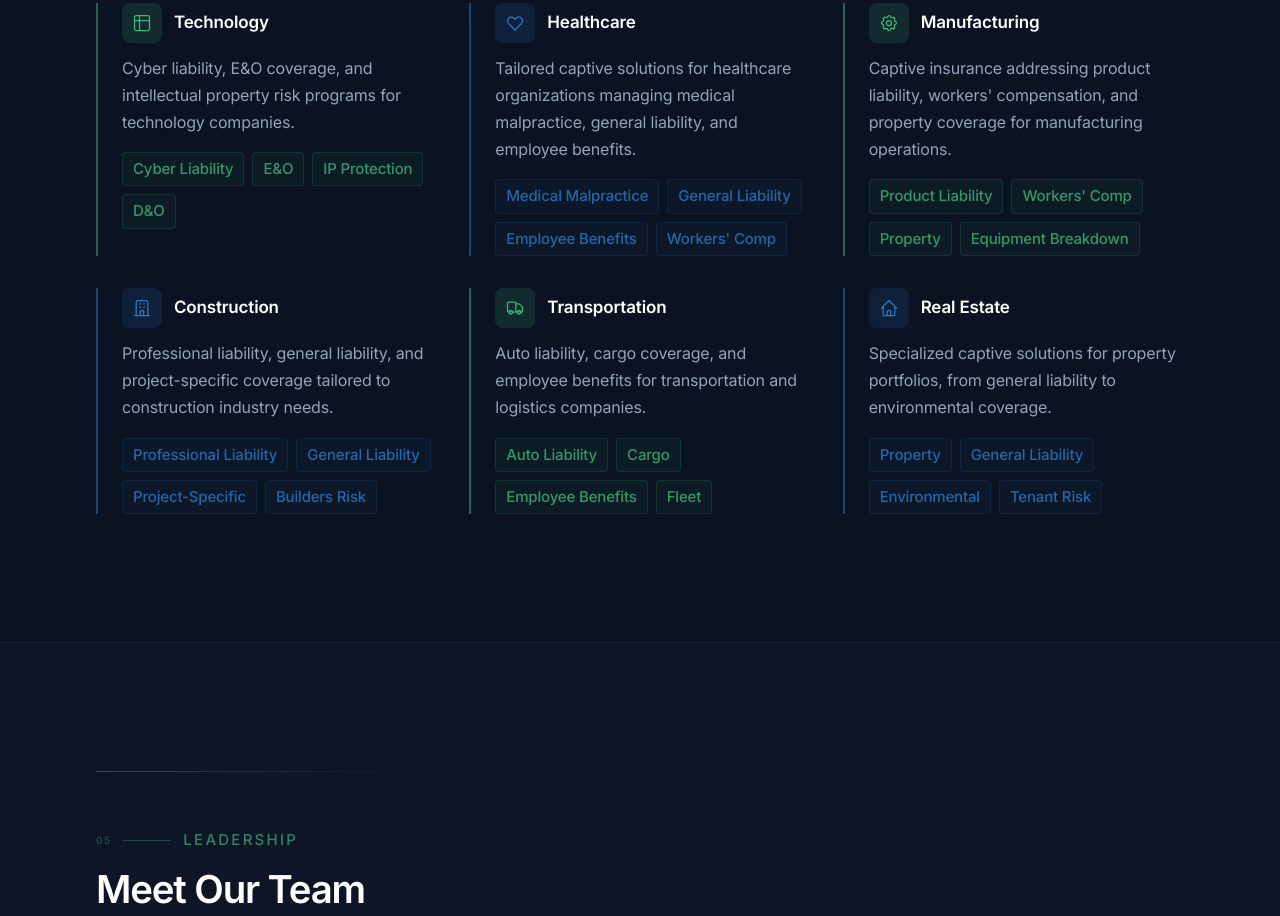
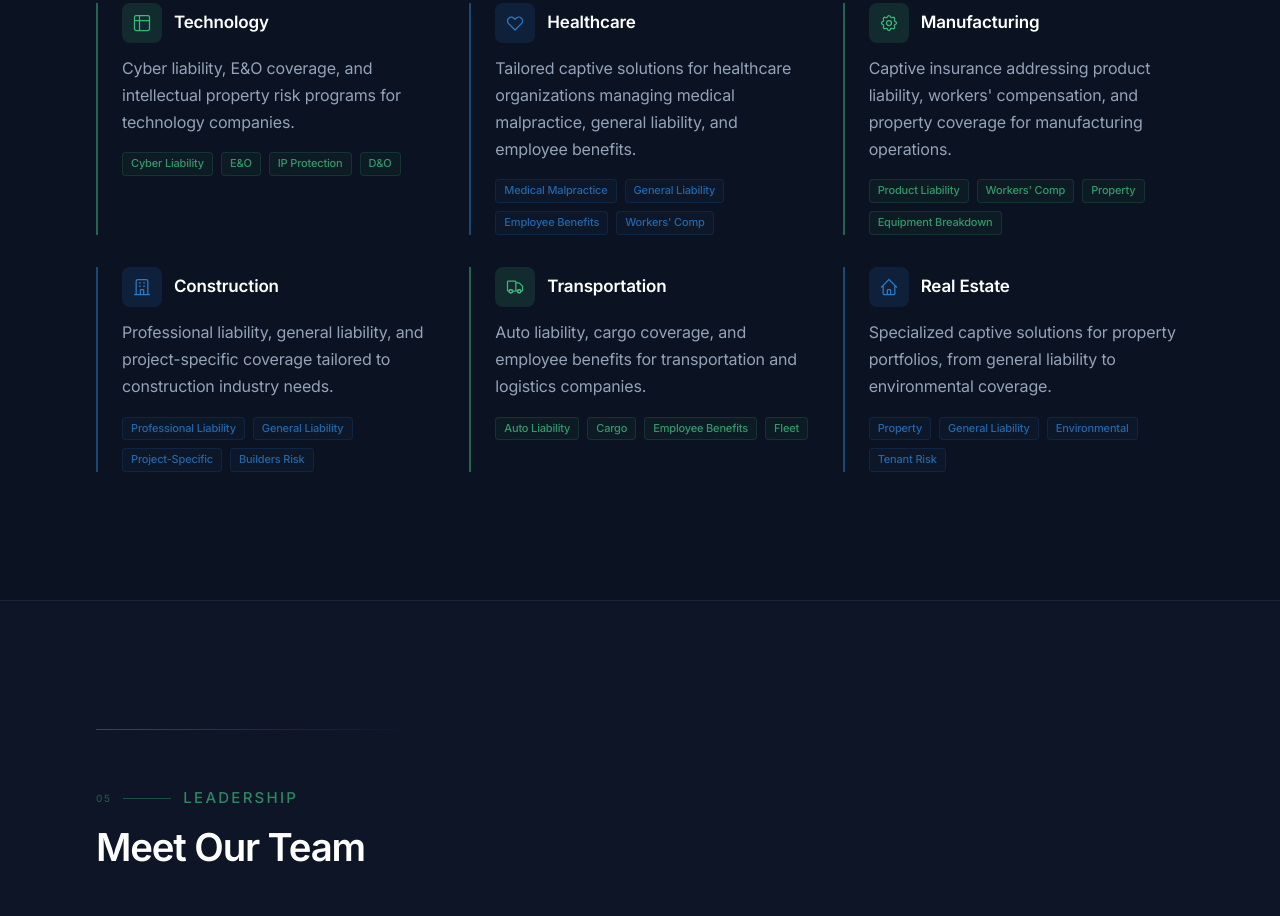
Before and after one commit to alexanderjoo-max/aurora, a website built with Vite: page index2.html in a window 1280 px wide. Shown: the part 5256-6172 px from the top of the page. Built offline with nearby package versions, Linux system fonts and the light colour scheme.

Commit message:
Shrink industry coverage chips to half size
Co-Authored-By: Claude Sonnet 4.6 <noreply@anthropic.com>

```diff
--- a/index2.html
+++ b/index2.html
@@ -455,10 +455,10 @@
           </div>
           <p class="text-aurora-muted text-[16px] leading-[1.7] mb-4">Cyber liability, E&amp;O coverage, and intellectual property risk programs for technology companies.</p>
           <div class="flex flex-wrap gap-2">
-            <span class="px-2.5 py-1 rounded text-[15px] font-medium text-aurora-green/80 border border-aurora-green/15 bg-aurora-green/[0.05]">Cyber Liability</span>
-            <span class="px-2.5 py-1 rounded text-[15px] font-medium text-aurora-green/80 border border-aurora-green/15 bg-aurora-green/[0.05]">E&amp;O</span>
-            <span class="px-2.5 py-1 rounded text-[15px] font-medium text-aurora-green/80 border border-aurora-green/15 bg-aurora-green/[0.05]">IP Protection</span>
-            <span class="px-2.5 py-1 rounded text-[15px] font-medium text-aurora-green/80 border border-aurora-green/15 bg-aurora-green/[0.05]">D&amp;O</span>
+            <span class="px-2 py-0.5 rounded text-[11px] font-medium text-aurora-green/80 border border-aurora-green/15 bg-aurora-green/[0.05]">Cyber Liability</span>
+            <span class="px-2 py-0.5 rounded text-[11px] font-medium text-aurora-green/80 border border-aurora-green/15 bg-aurora-green/[0.05]">E&amp;O</span>
+            <span class="px-2 py-0.5 rounded text-[11px] font-medium text-aurora-green/80 border border-aurora-green/15 bg-aurora-green/[0.05]">IP Protection</span>
+            <span class="px-2 py-0.5 rounded text-[11px] font-medium text-aurora-green/80 border border-aurora-green/15 bg-aurora-green/[0.05]">D&amp;O</span>
           </div>
         </div>
 
@@ -472,10 +472,10 @@
           </div>
           <p class="text-aurora-muted text-[16px] leading-[1.7] mb-4">Tailored captive solutions for healthcare organizations managing medical malpractice, general liability, and employee benefits.</p>
           <div class="flex flex-wrap gap-2">
-            <span class="px-2.5 py-1 rounded text-[15px] font-medium text-aurora-blue/80 border border-aurora-blue/15 bg-aurora-blue/[0.05]">Medical Malpractice</span>
-            <span class="px-2.5 py-1 rounded text-[15px] font-medium text-aurora-blue/80 border border-aurora-blue/15 bg-aurora-blue/[0.05]">General Liability</span>
-            <span class="px-2.5 py-1 rounded text-[15px] font-medium text-aurora-blue/80 border border-aurora-blue/15 bg-aurora-blue/[0.05]">Employee Benefits</span>
-            <span class="px-2.5 py-1 rounded text-[15px] font-medium text-aurora-blue/80 border border-aurora-blue/15 bg-aurora-blue/[0.05]">Workers' Comp</span>
+            <span class="px-2 py-0.5 rounded text-[11px] font-medium text-aurora-blue/80 border border-aurora-blue/15 bg-aurora-blue/[0.05]">Medical Malpractice</span>
+            <span class="px-2 py-0.5 rounded text-[11px] font-medium text-aurora-blue/80 border border-aurora-blue/15 bg-aurora-blue/[0.05]">General Liability</span>
+            <span class="px-2 py-0.5 rounded text-[11px] font-medium text-aurora-blue/80 border border-aurora-blue/15 bg-aurora-blue/[0.05]">Employee Benefits</span>
+            <span class="px-2 py-0.5 rounded text-[11px] font-medium text-aurora-blue/80 border border-aurora-blue/15 bg-aurora-blue/[0.05]">Workers' Comp</span>
           </div>
         </div>
 
@@ -489,10 +489,10 @@
           </div>
           <p class="text-aurora-muted text-[16px] leading-[1.7] mb-4">Captive insurance addressing product liability, workers' compensation, and property coverage for manufacturing operations.</p>
           <div class="flex flex-wrap gap-2">
-            <span class="px-2.5 py-1 rounded text-[15px] font-medium text-aurora-green/80 border border-aurora-green/15 bg-aurora-green/[0.05]">Product Liability</span>
-            <span class="px-2.5 py-1 rounded text-[15px] font-medium text-aurora-green/80 border border-aurora-green/15 bg-aurora-green/[0.05]">Workers' Comp</span>
-            <span class="px-2.5 py-1 rounded text-[15px] font-medium text-aurora-green/80 border border-aurora-green/15 bg-aurora-green/[0.05]">Property</span>
-            <span class="px-2.5 py-1 rounded text-[15px] font-medium text-aurora-green/80 border border-aurora-green/15 bg-aurora-green/[0.05]">Equipment Breakdown</span>
+            <span class="px-2 py-0.5 rounded text-[11px] font-medium text-aurora-green/80 border border-aurora-green/15 bg-aurora-green/[0.05]">Product Liability</span>
+            <span class="px-2 py-0.5 rounded text-[11px] font-medium text-aurora-green/80 border border-aurora-green/15 bg-aurora-green/[0.05]">Workers' Comp</span>
+            <span class="px-2 py-0.5 rounded text-[11px] font-medium text-aurora-green/80 border border-aurora-green/15 bg-aurora-green/[0.05]">Property</span>
+            <span class="px-2 py-0.5 rounded text-[11px] font-medium text-aurora-green/80 border border-aurora-green/15 bg-aurora-green/[0.05]">Equipment Breakdown</span>
           </div>
         </div>
 
@@ -506,10 +506,10 @@
           </div>
           <p class="text-aurora-muted text-[16px] leading-[1.7] mb-4">Professional liability, general liability, and project-specific coverage tailored to construction industry needs.</p>
           <div class="flex flex-wrap gap-2">
-            <span class="px-2.5 py-1 rounded text-[15px] font-medium text-aurora-blue/80 border border-aurora-blue/15 bg-aurora-blue/[0.05]">Professional Liability</span>
-            <span class="px-2.5 py-1 rounded text-[15px] font-medium text-aurora-blue/80 border border-aurora-blue/15 bg-aurora-blue/[0.05]">General Liability</span>
-            <span class="px-2.5 py-1 rounded text-[15px] font-medium text-aurora-blue/80 border border-aurora-blue/15 bg-aurora-blue/[0.05]">Project-Specific</span>
-            <span class="px-2.5 py-1 rounded text-[15px] font-medium text-aurora-blue/80 border border-aurora-blue/15 bg-aurora-blue/[0.05]">Builders Risk</span>
+            <span class="px-2 py-0.5 rounded text-[11px] font-medium text-aurora-blue/80 border border-aurora-blue/15 bg-aurora-blue/[0.05]">Professional Liability</span>
+            <span class="px-2 py-0.5 rounded text-[11px] font-medium text-aurora-blue/80 border border-aurora-blue/15 bg-aurora-blue/[0.05]">General Liability</span>
+            <span class="px-2 py-0.5 rounded text-[11px] font-medium text-aurora-blue/80 border border-aurora-blue/15 bg-aurora-blue/[0.05]">Project-Specific</span>
+            <span class="px-2 py-0.5 rounded text-[11px] font-medium text-aurora-blue/80 border border-aurora-blue/15 bg-aurora-blue/[0.05]">Builders Risk</span>
           </div>
         </div>
 
@@ -523,10 +523,10 @@
           </div>
           <p class="text-aurora-muted text-[16px] leading-[1.7] mb-4">Auto liability, cargo coverage, and employee benefits for transportation and logistics companies.</p>
           <div class="flex flex-wrap gap-2">
-            <span class="px-2.5 py-1 rounded text-[15px] font-medium text-aurora-green/80 border border-aurora-green/15 bg-aurora-green/[0.05]">Auto Liability</span>
-            <span class="px-2.5 py-1 rounded text-[15px] font-medium text-aurora-green/80 border border-aurora-green/15 bg-aurora-green/[0.05]">Cargo</span>
-            <span class="px-2.5 py-1 rounded text-[15px] font-medium text-aurora-green/80 border border-aurora-green/15 bg-aurora-green/[0.05]">Employee Benefits</span>
-            <span class="px-2.5 py-1 rounded text-[15px] font-medium text-aurora-green/80 border border-aurora-green/15 bg-aurora-green/[0.05]">Fleet</span>
+            <span class="px-2 py-0.5 rounded text-[11px] font-medium text-aurora-green/80 border border-aurora-green/15 bg-aurora-green/[0.05]">Auto Liability</span>
+            <span class="px-2 py-0.5 rounded text-[11px] font-medium text-aurora-green/80 border border-aurora-green/15 bg-aurora-green/[0.05]">Cargo</span>
+            <span class="px-2 py-0.5 rounded text-[11px] font-medium text-aurora-green/80 border border-aurora-green/15 bg-aurora-green/[0.05]">Employee Benefits</span>
+            <span class="px-2 py-0.5 rounded text-[11px] font-medium text-aurora-green/80 border border-aurora-green/15 bg-aurora-green/[0.05]">Fleet</span>
           </div>
         </div>
 
@@ -540,10 +540,10 @@
           </div>
           <p class="text-aurora-muted text-[16px] leading-[1.7] mb-4">Specialized captive solutions for property portfolios, from general liability to environmental coverage.</p>
           <div class="flex flex-wrap gap-2">
-            <span class="px-2.5 py-1 rounded text-[15px] font-medium text-aurora-blue/80 border border-aurora-blue/15 bg-aurora-blue/[0.05]">Property</span>
-            <span class="px-2.5 py-1 rounded text-[15px] font-medium text-aurora-blue/80 border border-aurora-blue/15 bg-aurora-blue/[0.05]">General Liability</span>
-            <span class="px-2.5 py-1 rounded text-[15px] font-medium text-aurora-blue/80 border border-aurora-blue/15 bg-aurora-blue/[0.05]">Environmental</span>
-            <span class="px-2.5 py-1 rounded text-[15px] font-medium text-aurora-blue/80 border border-aurora-blue/15 bg-aurora-blue/[0.05]">Tenant Risk</span>
+            <span class="px-2 py-0.5 rounded text-[11px] font-medium text-aurora-blue/80 border border-aurora-blue/15 bg-aurora-blue/[0.05]">Property</span>
+            <span class="px-2 py-0.5 rounded text-[11px] font-medium text-aurora-blue/80 border border-aurora-blue/15 bg-aurora-blue/[0.05]">General Liability</span>
+            <span class="px-2 py-0.5 rounded text-[11px] font-medium text-aurora-blue/80 border border-aurora-blue/15 bg-aurora-blue/[0.05]">Environmental</span>
+            <span class="px-2 py-0.5 rounded text-[11px] font-medium text-aurora-blue/80 border border-aurora-blue/15 bg-aurora-blue/[0.05]">Tenant Risk</span>
           </div>
         </div>
 
```
